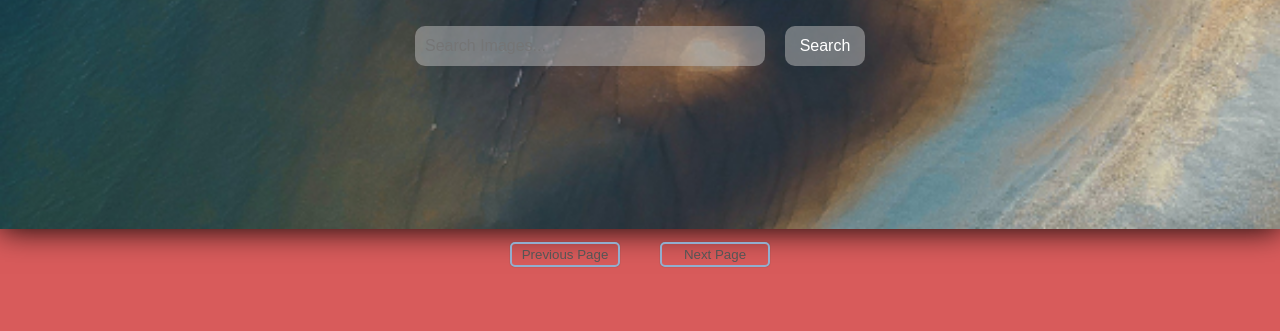
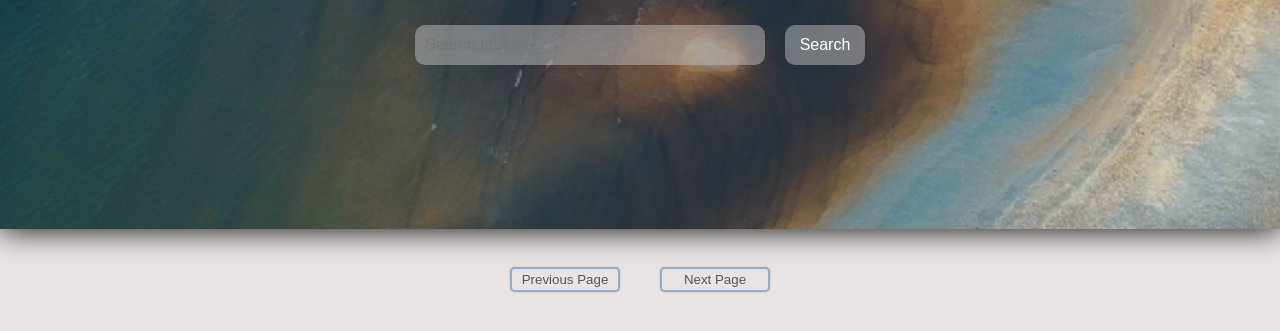
Before and after one commit to yret1/GruppuppgiftFetchGrupp4, a plain HTML site: page index.html in a window 1280 px wide. Shown: the part 251-582 px from the top of the page. Drawn offline with nearby package versions, Linux system fonts and the light colour scheme; no server answers; a web font is replaced by a local one.

Commit message:
Minor layout fixes

```diff
--- a/index.html
+++ b/index.html
@@ -4,9 +4,6 @@
     <meta charset="UTF-8" />
     <meta name="viewport" content="width=device-width, initial-scale=1.0" />
     <link rel="stylesheet" href="style.css" />
-    <style>
-      @import url('https://fonts.googleapis.com/css2?family=Baloo+Bhaijaan+2:wght@400..800&family=Poiret+One&display=swap')
-      </style>
     <script src="script.js" defer></script>
     <title>FetchTest</title>
   </head>
@@ -19,12 +16,10 @@
         </section>
     </section>
 
-    <section class="controll__buttons">
-      <button class="prev">Previous Page</button>
-      <button class="next">Next Page</button>
-    </section>
-
-    <section class="pagecount">
+    <section class="pagecounter">
+      <button class="prev button__class">Previous Page</button>
+      <div class="pagecount"></div>
+      <button class="next button__class">Next Page</button>
     </section>
 
     <section class="search__display">
--- a/style.css
+++ b/style.css
@@ -3,9 +3,9 @@
     padding: 0;
     box-sizing: border-box;
 }
-
+@import url('https://fonts.googleapis.com/css2?family=Baloo+Bhaijaan+2:wght@400..800&family=Poiret+One&display=swap');
 body {
-    background-color: #d85b5b;
+    background-color: #e9e3e3;
 }
 
 .search__box {
@@ -129,7 +129,7 @@ body {
     align-items: center;
 }
 
-.controll__buttons button {
+.button__class {
     width: 110px;
     height: 25px;
     color: #555555;
@@ -139,8 +139,17 @@ body {
     box-shadow: 0 0 1px rgb(69, 69, 69);
 }
 
-.controll__buttons button:hover {
+.button__class:hover {
+    cursor: pointer;
     background-color: #92aece18;
+}
+
+.pagecounter {
+    display: flex;
+    align-items: center;
+    justify-content: center;
+    height: 100px;
+    gap: 20px;
 }
 
 .pagecount {
```
